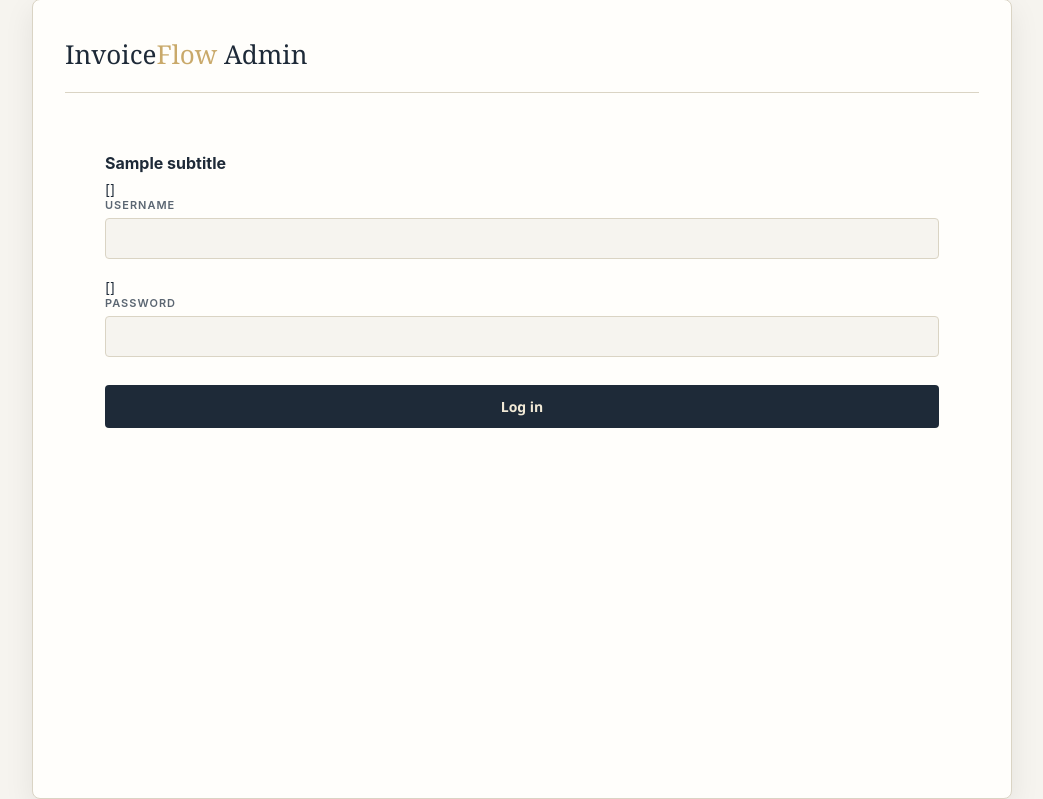
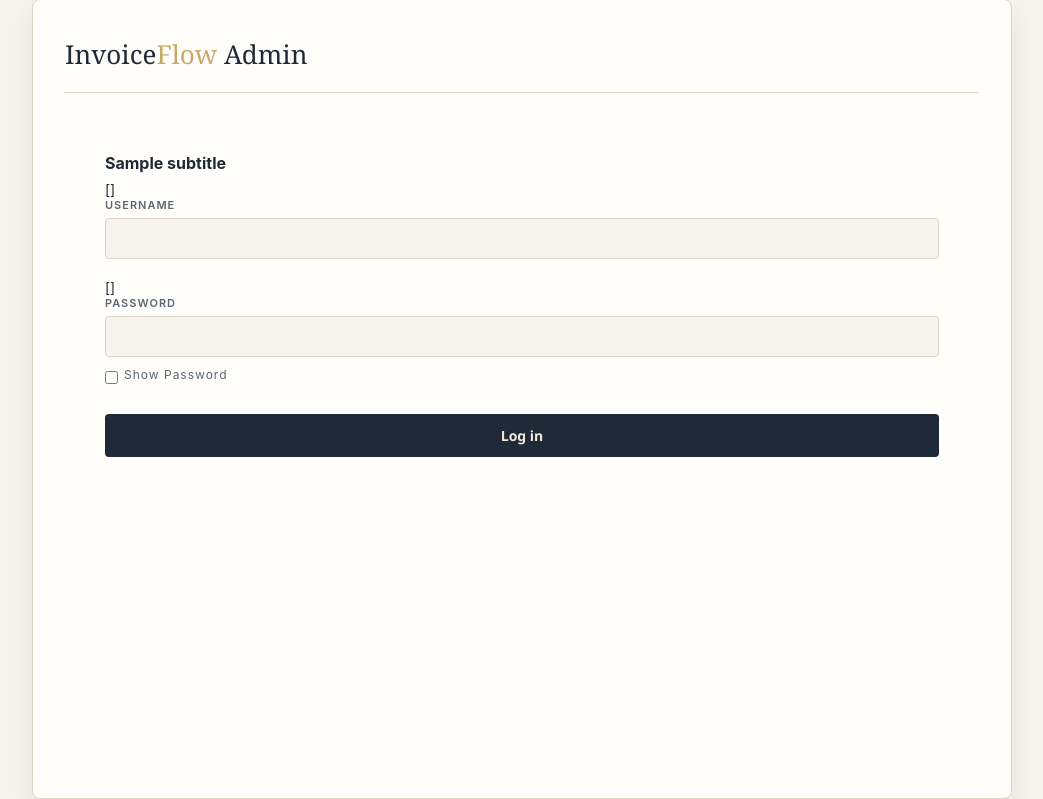
Before and after one commit to Soundarya331/invoice-chaser, a Django app: template backend/templates/admin/login.html in a window 1280 px wide. Shown: the part 81-880 px from the top of the page, without its empty margins (118-1161 px from the left). Run offline with Django 5.2, Linux system fonts and the light colour scheme; the template is opened without the code that fills it: most values are stand-ins (such as "Sample title", 1, 10 or a date in 2020); form fields are guessed from the names that the template uses; parts of the project's set-up code (start-up, migrations or seed data) failed here and were passed over.

Commit message:
feat: add Show Password checkbox on admin login screen and web app login modal, plus custom UserAdmin inline profile management

```diff
--- a/backend/templates/admin/login.html
+++ b/backend/templates/admin/login.html
@@ -139,8 +139,25 @@
   <div class="form-row">
     {{ form.password.errors }}
     {{ form.password.label_tag }} {{ form.password }}
+    <div style="margin-top: 8px; display: flex; align-items: center; gap: 6px;">
+      <input type="checkbox" id="toggleAdminPassword" onclick="togglePasswordVisibility()" style="width: auto !important; margin: 0 !important; cursor: pointer;">
+      <label for="toggleAdminPassword" style="display: inline !important; font-size: 12px !important; text-transform: none !important; color: var(--body-quiet-color, #5B6672) !important; font-weight: normal !important; cursor: pointer; user-select: none;">Show Password</label>
+    </div>
     <input type="hidden" name="next" value="{{ next }}" />
   </div>
+
+  <script>
+    function togglePasswordVisibility() {
+      var passInput = document.getElementById("id_password");
+      if (passInput) {
+        if (passInput.type === "password") {
+          passInput.type = "text";
+        } else {
+          passInput.type = "password";
+        }
+      }
+    }
+  </script>
   {% url 'admin_password_reset' as password_reset_url %}
   {% if password_reset_url %}
   <div class="password-reset-link" style="text-align: right; margin-top: -10px; margin-bottom: 15px;">
```
Also changed, not shown: frontend/src/components/AuthModal.tsx (+15 -1 lines).
